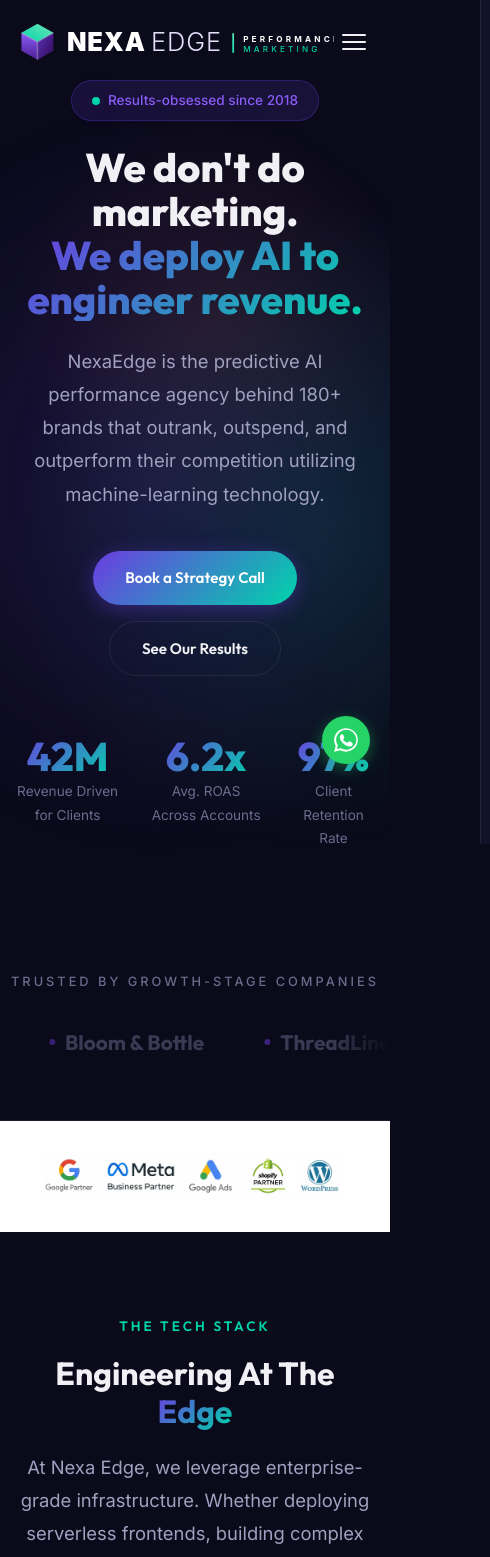
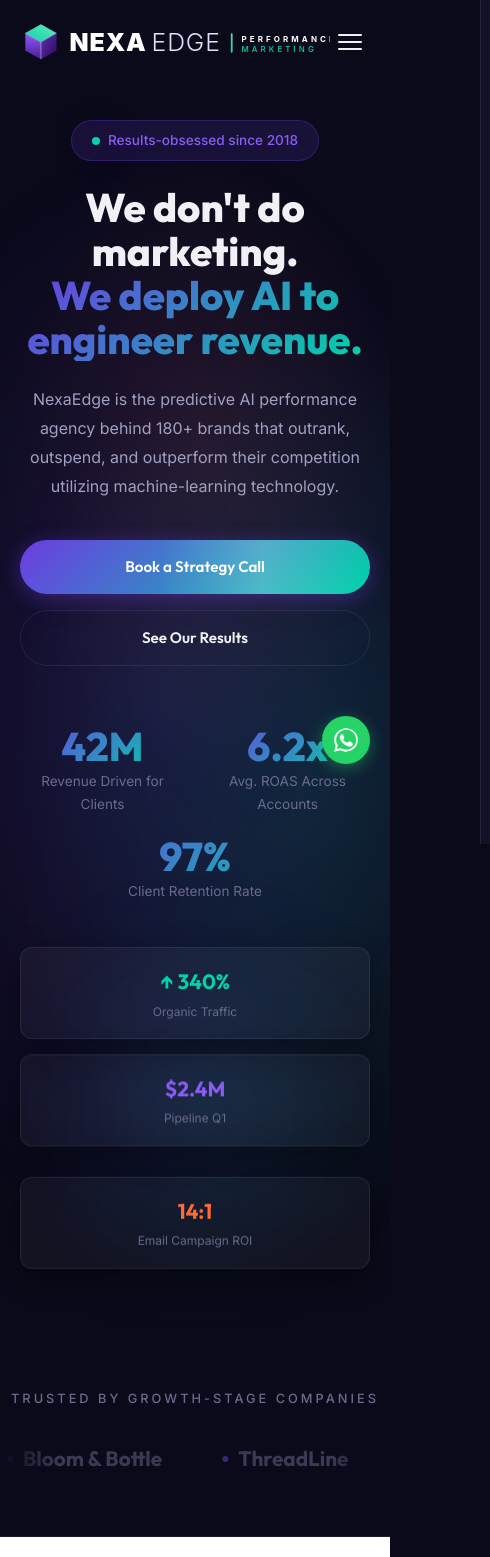
Before and after one commit to 10xneeraj/Nexa-edge-Digital, a React (Vite) app: page / in a window 390 px wide. Shown: the top 1557 px of the page, 490 px wide, since content can reach past the window. Built offline with nearby package versions, Linux system fonts and the light colour scheme.

Commit message:
Enlarge homepage layout and optimize mobile CSS alignment

```diff
--- a/src/components/About.css
+++ b/src/components/About.css
@@ -123,6 +123,10 @@
 @media (max-width: 768px) {
   .about-grid {
     grid-template-columns: 1fr;
-    gap: 40px;
+    gap: 30px;
+  }
+  .about-stats-grid {
+    grid-template-columns: 1fr;
+    gap: 15px;
   }
 }
--- a/src/components/Hero.css
+++ b/src/components/Hero.css
@@ -278,31 +278,63 @@
 }
 
 @media (max-width: 768px) {
+  .hero {
+    padding-top: 120px;
+    padding-bottom: 60px;
+    min-height: auto;
+  }
+
   .hero-grid {
     grid-template-columns: 1fr;
     text-align: center;
+    gap: 40px;
   }
 
   .hero-desc {
     margin-left: auto;
     margin-right: auto;
+    font-size: 1rem;
   }
 
   .hero-buttons {
     justify-content: center;
-    flex-wrap: wrap;
+    flex-direction: column;
+    width: 100%;
+    align-items: stretch;
+  }
+
+  .hero-buttons .btn {
+    width: 100%;
   }
 
   .hero-stats {
     justify-content: center;
-    gap: 32px;
+    gap: 20px;
+    flex-wrap: wrap;
   }
 
   .hero-stat {
     text-align: center;
+    flex: 1 1 40%;
   }
 
   .hero-visual {
+    display: flex;
+    min-height: auto;
+    padding-top: 20px;
+  }
+
+  .hero-graph-container {
     display: none;
   }
+
+  .hero-cards-row {
+    flex-direction: column;
+    gap: 15px;
+  }
+
+  .hero-orb {
+    width: 200px;
+    height: 200px;
+  }
 }
--- a/src/components/Services.css
+++ b/src/components/Services.css
@@ -151,6 +151,9 @@
     grid-template-columns: 1fr;
     gap: 16px;
   }
+  .service-card {
+    padding: 30px 20px;
+  }
 }
 
 @media (min-width: 769px) and (max-width: 1024px) {
--- a/src/components/Testimonials.css
+++ b/src/components/Testimonials.css
@@ -159,3 +159,18 @@
     transform: translateX(-30px);
   }
 }
+
+@media (max-width: 768px) {
+  .testimonial-card {
+    padding: 30px 20px;
+  }
+  .testimonial-quote {
+    font-size: 1rem;
+    line-height: 1.6;
+  }
+  .testimonial-card::before {
+    font-size: 4rem;
+    top: 5px;
+    left: 10px;
+  }
+}
--- a/src/index.css
+++ b/src/index.css
@@ -293,11 +293,29 @@
 /* ===== RESPONSIVE ===== */
 @media (max-width: 768px) {
   :root {
-    --section-padding: 60px 0;
+    --section-padding: 50px 0;
   }
 
   .container {
-    padding: 0 16px;
+    padding: 0 20px;
+  }
+
+  p {
+    font-size: 0.95rem;
+    line-height: 1.6;
+  }
+
+  h2 {
+    font-size: 1.75rem !important;
+  }
+
+  .section-title {
+    margin-bottom: 15px;
+  }
+
+  .section-subtitle {
+    font-size: 1rem;
+    margin-bottom: 30px;
   }
 }
 
--- a/src/pages/Home.jsx
+++ b/src/pages/Home.jsx
@@ -1,7 +1,14 @@
 import Hero from '../components/Hero';
 import Partners from '../components/Partners';
 import TrustedBy from '../components/TrustedBy';
+import About from '../components/About';
+import Services from '../components/Services';
+import Process from '../components/Process';
+import Portfolio from '../components/Portfolio';
+import Testimonials from '../components/Testimonials';
 import Platforms from '../components/Platforms';
+import Industries from '../components/Industries';
+import FAQ from '../components/FAQ';
 import CTA from '../components/CTA';
 
 export default function Home() {
@@ -10,7 +17,14 @@
       <Hero />
       <TrustedBy />
       <Partners />
+      <About />
+      <Services />
+      <Industries />
+      <Process />
+      <Portfolio />
+      <Testimonials />
       <Platforms />
+      <FAQ />
       <CTA />
     </>
   );
```
